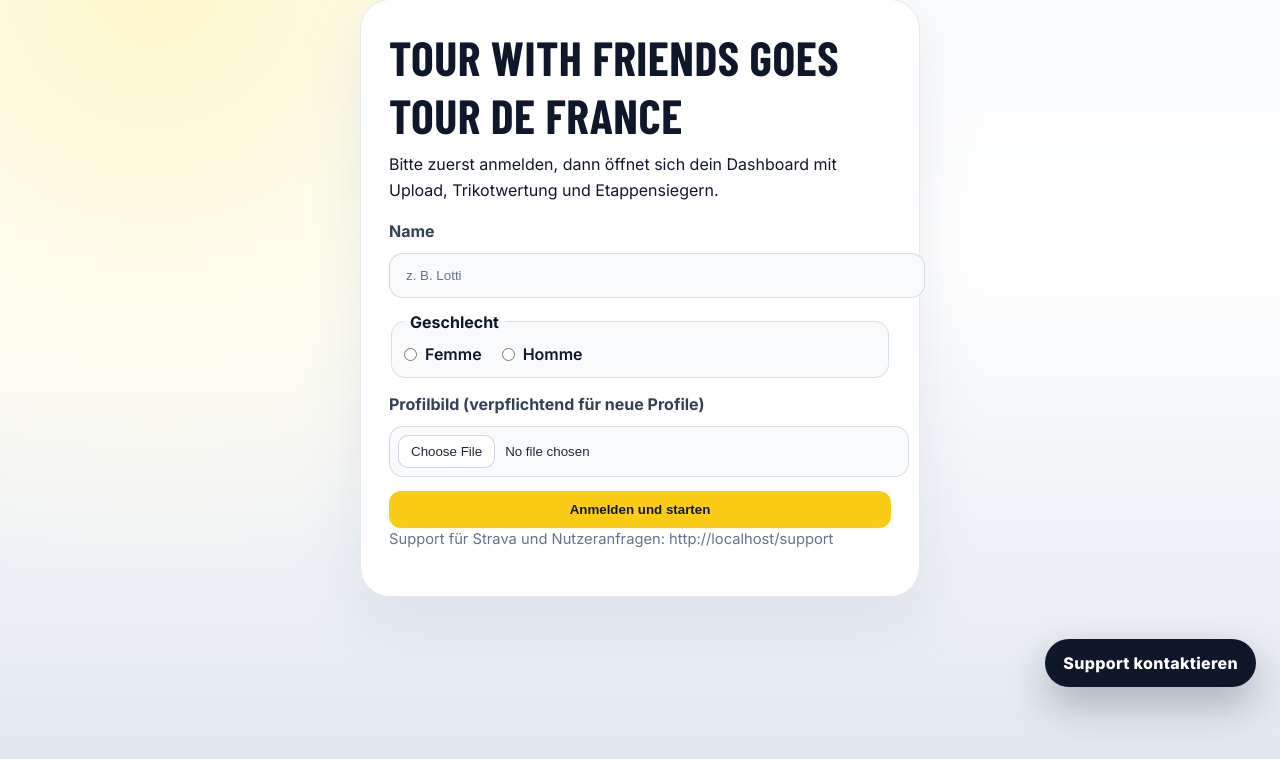
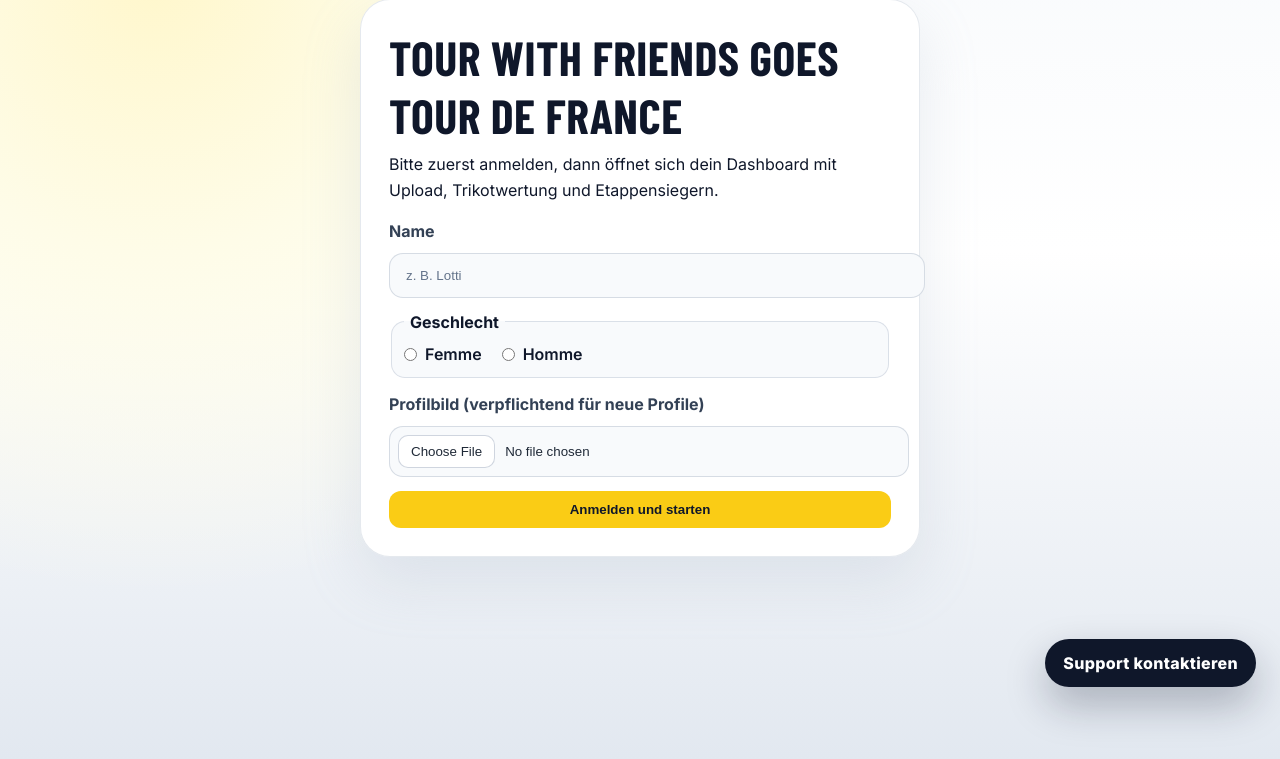
Before and after one commit to carlottadietz/tourwithfriends, a Flask app: page / in a window 1280 px wide. Shown: the part 89-848 px from the top of the page. Run offline with Flask 3, Linux system fonts and the light colour scheme; data that the repository does not hold is empty; some libraries are stand-ins or nearby versions; some web fonts are replaced.

Commit message:
Remove support notice from login form

```diff
--- a/templates/index.html
+++ b/templates/index.html
@@ -343,7 +343,6 @@
           <input id="profile_image" name="profile_image" type="file" accept="image/*" required>
           <button id="login-submit" class="primary" type="submit">Anmelden und starten</button>
         </form>
-        <p class="support-url-note">Support für Strava und Nutzeranfragen: {{ support_public_url }}</p>
       </div>
     </div>
   {% else %}
```
